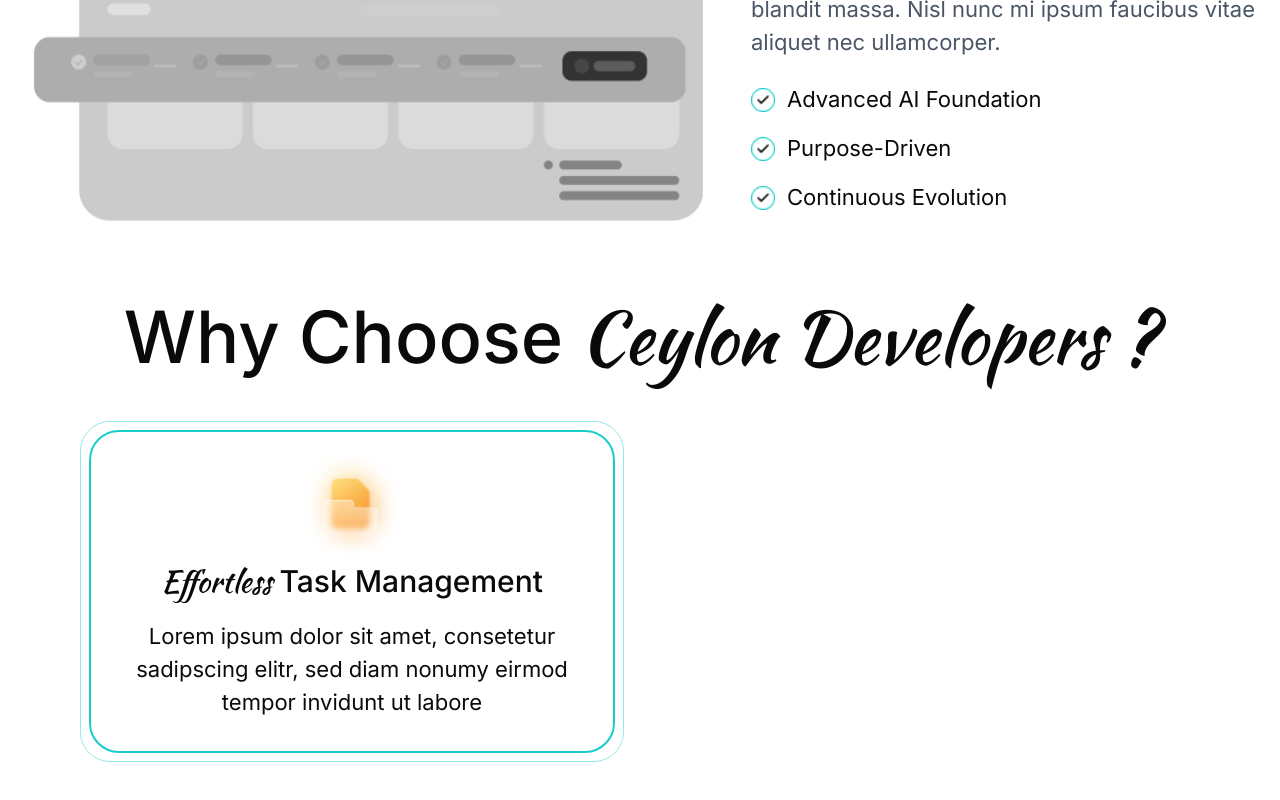
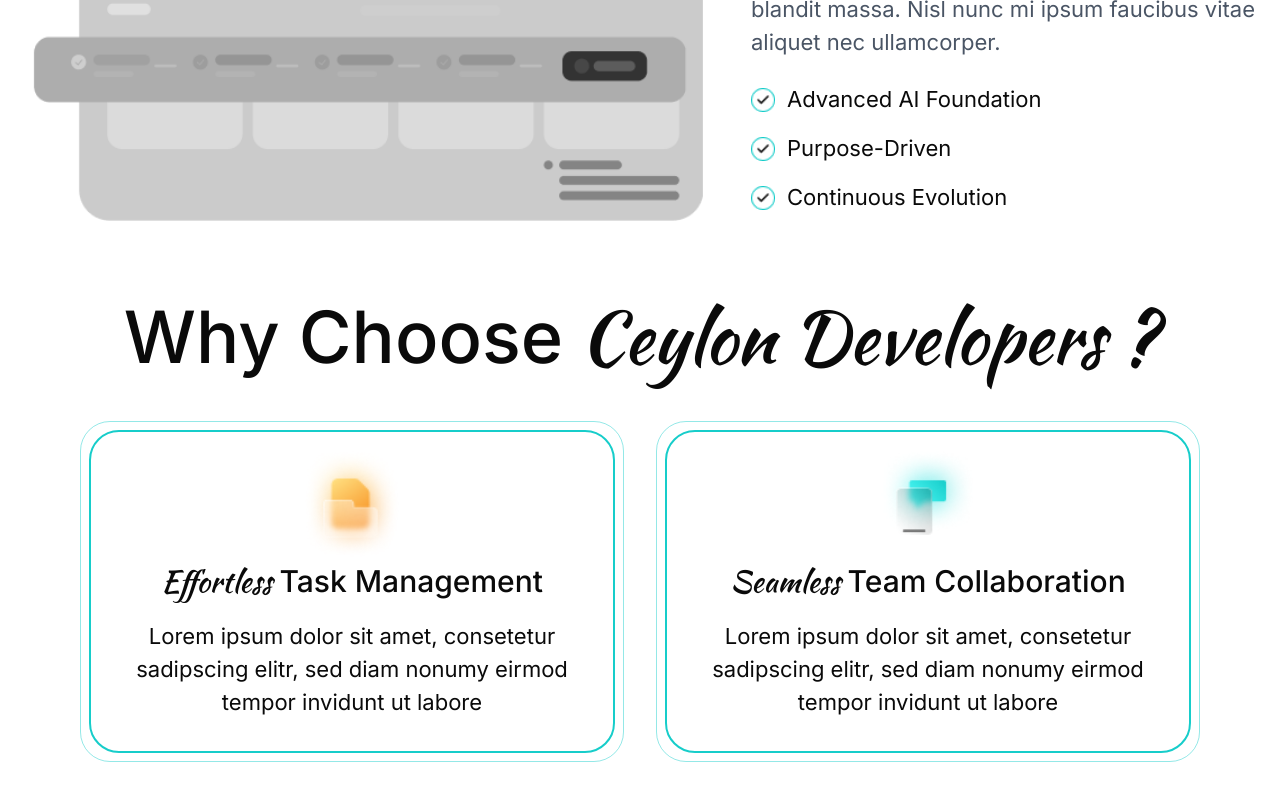
Before and after one commit to Roshen-Perera/ceylon-developers-portfolio, a Next.js app: page /about in a window 1280 px wide. Shown: the part 707-1507 px from the top of the page. Built offline with nearby package versions, Linux system fonts and the light colour scheme.

Commit message:
Add additional card to WhyChoose component for enhanced content display

```diff
--- a/components/whyChoose.tsx
+++ b/components/whyChoose.tsx
@@ -27,6 +27,25 @@ const WhyChoose = () => {
             </p>
           </div>
         </div>
+        <div className="p-2 border-1 rounded-[30px] border-[#17CDCA75]">
+          <div className="flex flex-col items-center justify-center border-[#17CDCA] border-2 rounded-[30px] p-4 pb-8">
+            <Image
+              src="/assets/icons/phone.png"
+              alt="Document"
+              className="mb-5"
+              width={100}
+              height={100}
+            />
+            <h3 className="text-[30px] font-medium text-center">
+              <span className="font-kaushan">Seamless </span>
+              Team Collaboration
+            </h3>
+            <p className="max-w-xl text-center text-[22px] mt-4">
+              Lorem ipsum dolor sit amet, consetetur sadipscing elitr, sed diam
+              nonumy eirmod tempor invidunt ut labore
+            </p>
+          </div>
+        </div>
       </div>
       <div className="grid grid-cols-2 gap-8 mt-12 max-w-6xl px-4"></div>
     </div>
```
